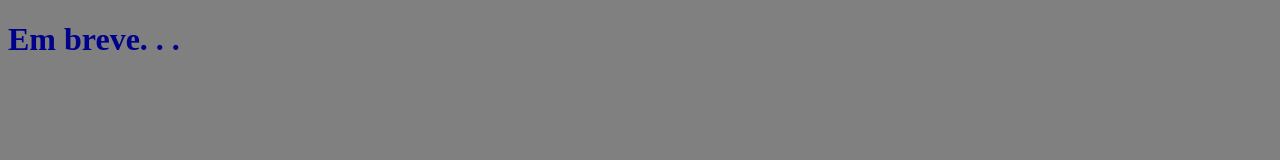
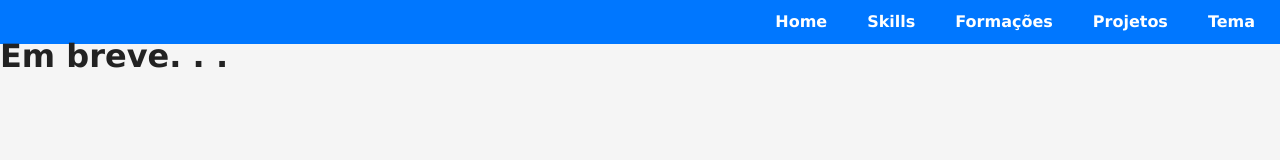
Before and after one commit to Salfff/projeto-portfolio, a plain HTML site: page index.html in a window 1280 px wide. Drawn offline with Linux system fonts and the light colour scheme.

Commit message:
projeto-portfolio update

```diff
--- a/estilos/style.css
+++ b/estilos/style.css
@@ -8,7 +8,54 @@
   --fundo-card
 */
 
+* {
+  padding: 0px;
+  margin: 0px;
+  box-sizing: border-box;
+}
+
+:root {
+  --fundo-principal: #f5f5f5;
+  --texto: #222222;
+  --texto-inverso: white;
+  --destaque: #0077ff;
+  --destaque-inverso: #66bbff;
+  --fundo-card: white;
+}
+
 body {
-  background-color: gray;
-  color: darkblue;
+ font-family: Verdana, Geneva, Tahoma, sans-serif;
+ line-height: 1.5em;
+
+ background-color: var(--fundo-principal);
+ color: var(--texto);
 }
+
+header {
+  display: flex;
+  justify-content: flex-end;
+  align-content: center;
+  background-color: var(--destaque);
+  color: var(--texto);
+  padding: 10px;
+}
+
+nav#menu ul {
+  display: flex;
+  gap: 10px;
+  list-style: none;
+}
+
+nav#menu a {
+  text-decoration: none;
+  color: var(--texto-inverso);
+  font-weight: 600;
+  padding: 12px 15px;
+  border-radius: 5px;
+  transition: background-color 0.5s,color 1s;
+}
+
+nav#menu a:hover {
+  background-color: var(--destaque-inverso);
+  color: var(--destaque);
+}
--- a/index.html
+++ b/index.html
@@ -9,11 +9,21 @@
 </head>
 <body>
   <header>
+    <nav id="menu">
+      <ul>
+        <li><a href="#">Home</a></li>
+        <li><a href="#">Skills</a></li>
+        <li><a href="#">Formações</a></li>
+        <li><a href="#">Projetos</a></li>
+        <li><a href="#">Tema</a></li>
+      </ul>
+    </nav>
+  </header>
 
-  </header>
   <main>
     <h1>Em breve. . .</h1>
   </main>
+
   <footer>
 
   </footer>
```
